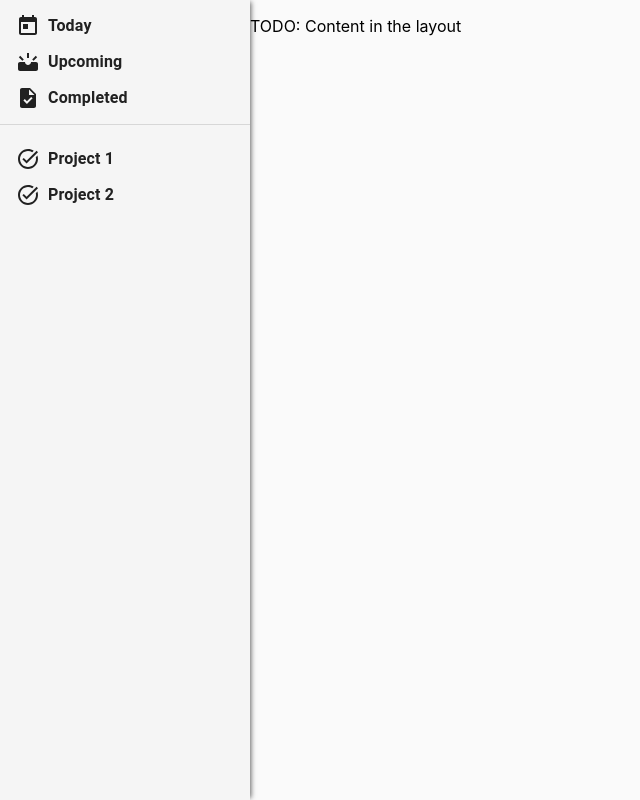
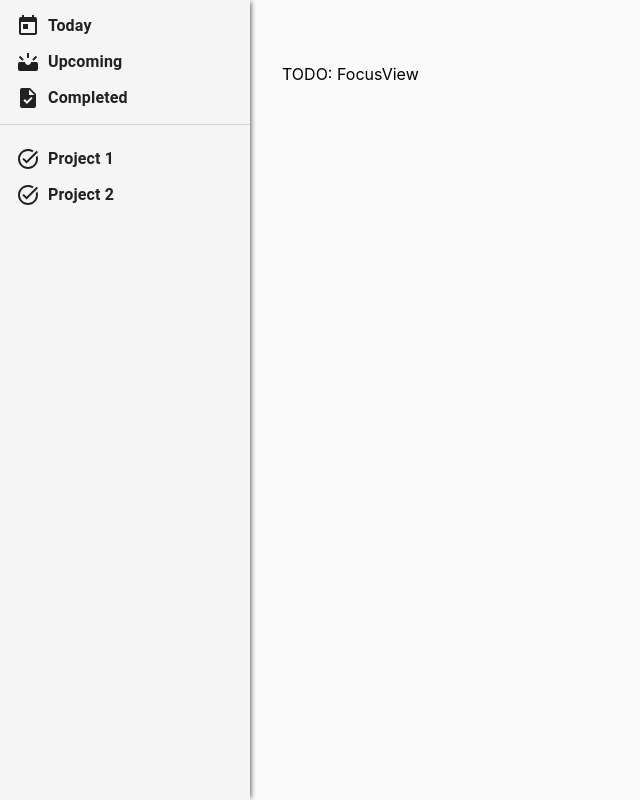
Before and after one commit to MitchStark10/venom-electron, a React (Create React App) app: page / in a window 1280 px wide. Shown: the whole page, without its empty margins (0-640 px from the left). Built offline with nearby package versions, Linux system fonts and the light colour scheme.

Commit message:
focus view container for layout styling

```diff
--- /dev/null
+++ b/src/Layout/FocusView/index.tsx
@@ -0,0 +1,12 @@
+import { styled } from "@mui/material";
+
+const FocusContainer = styled("div")(({ theme }) => ({
+  display: "flex",
+  flexDirection: "column",
+  flexGrow: 1,
+  padding: `${theme.spacing(32)} ${theme.spacing(16)}`,
+}));
+
+export const FocusView = () => {
+  return <FocusContainer>TODO: FocusView</FocusContainer>;
+};
--- a/src/Layout/index.tsx
+++ b/src/Layout/index.tsx
@@ -1,4 +1,5 @@
 import { styled } from "@mui/material";
+import { FocusView } from "./FocusView";
 import { SideBar } from "./Sidebar";
 
 const StyledLayout = styled("div")(({ theme }) => ({
@@ -14,7 +15,7 @@ export const Layout = () => {
   return (
     <StyledLayout>
       <SideBar />
-      <p>TODO: Content in the layout</p>
+      <FocusView />
     </StyledLayout>
   );
 };
```
